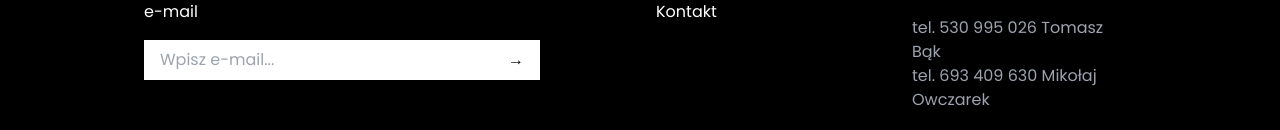
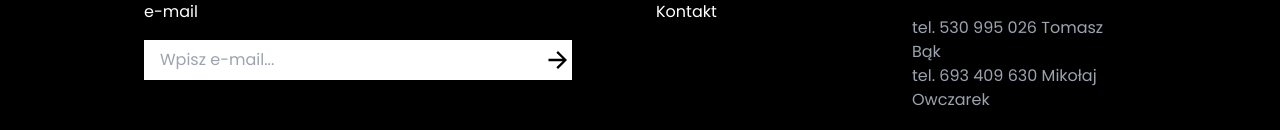
Before and after one commit to MarekSwiechowicz/tmexpress, a Next.js app: page / in a window 1280 px wide. Shown: the part 4387-4517 px from the top of the page. Built offline with nearby package versions, Linux system fonts and the light colour scheme.

Commit message:
footer arrow

```diff
--- a/components/Footer.tsx
+++ b/components/Footer.tsx
@@ -3,6 +3,7 @@ import React, { useState } from "react";
 import Image from "next/image";
 import emailjs from "emailjs-com";
 import Logo from "../public/images/LogoWhite.png";
+import ArrowOrder from "../public/images/arrowOrder.svg";
 
 const Footer = () => {
   const [email, setEmail] = useState("");
@@ -50,17 +51,14 @@ const Footer = () => {
               <form className="mt-4 flex" onSubmit={handleEmailSubmit}>
                 <input
                   type="email"
-                  className="bg-white text-black px-4 py-2 outline-none"
+                  className="bg-white text-black pl-4 py-2 "
                   placeholder="Wpisz e-mail..."
                   value={email}
                   onChange={(e) => setEmail(e.target.value)}
                   required
                 />
-                <button
-                  type="submit"
-                  className="bg-white text-black px-4 py-2 "
-                >
-                  →
+                <button type="submit" className="bg-white text-black px-6 ">
+                  <Image src={ArrowOrder} alt="road" className="ml-12" />
                 </button>
               </form>
             </div>
```
